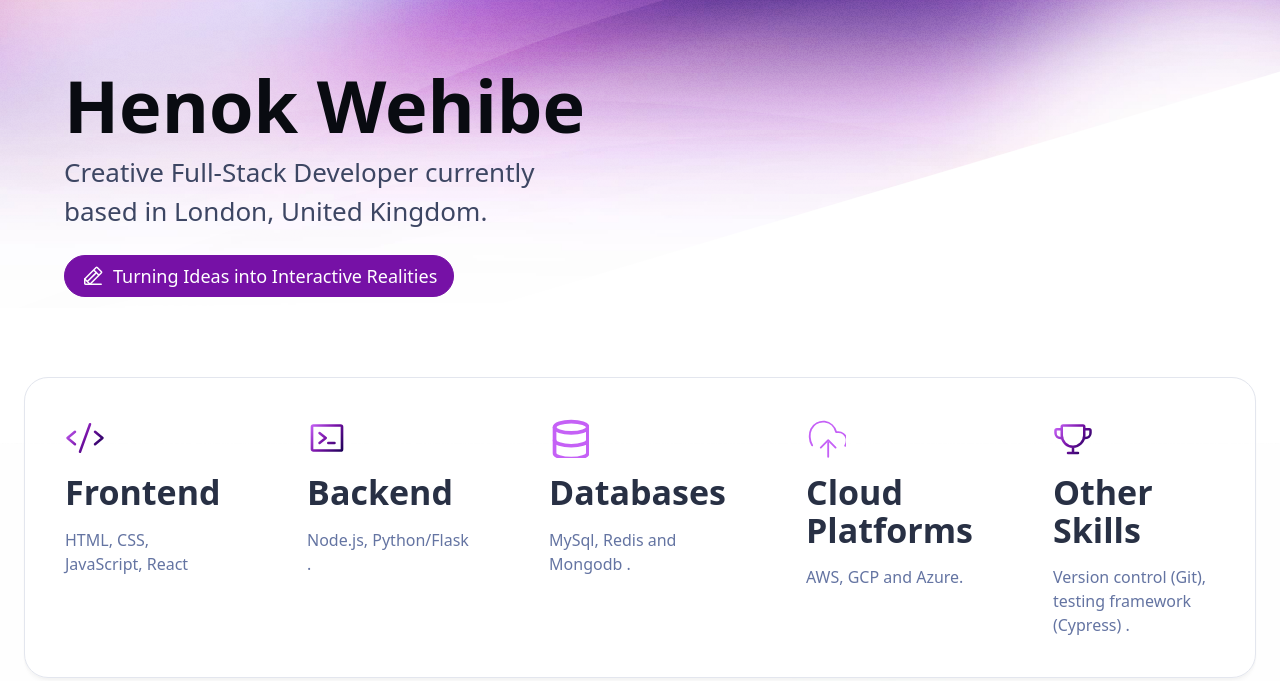
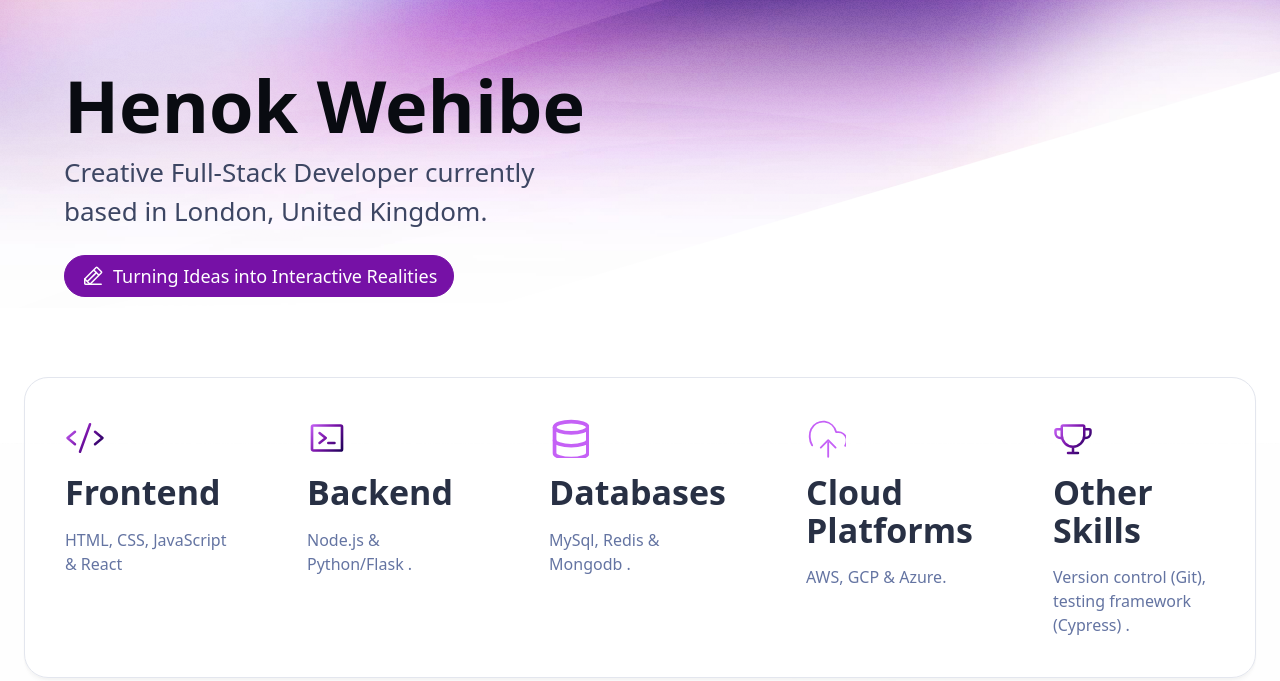
Before and after one commit to micrometre/resume, an Astro site: page / in a window 1280 px wide. Shown: the part 119-800 px from the top of the page. Built offline with nearby package versions, Linux system fonts and the light colour scheme; Astro itself is replaced by a stand-in of ours.

Commit message:
sorted media

```diff
--- a/src/components/Skills.astro
+++ b/src/components/Skills.astro
@@ -11,7 +11,7 @@ import Icon from "./Icon.astro";
 			gradient
 		/>
 		<h2>Frontend</h2>
-		<p>HTML, CSS, JavaScript, React</p>
+		<p>HTML, CSS, JavaScript & React</p>
 	</div>
 	<div class="stack gap-5 lg:gap-4">
 		<Icon
@@ -21,7 +21,7 @@ import Icon from "./Icon.astro";
 			gradient
 		/>
 		<h2>Backend</h2>
-		<p>Node.js, Python/Flask .</p>
+		<p>Node.js & Python/Flask .</p>
 	</div>
 	<div class="stack gap-2 lg:gap-4">
 		<Icon
@@ -31,7 +31,7 @@ import Icon from "./Icon.astro";
 			gradient
 		/>
 		<h2>Databases</h2>
-		<p>MySql, Redis and Mongodb .</p>
+		<p>MySql, Redis & Mongodb .</p>
 	</div>
 	<div class="stack gap-2 lg:gap-4">
 		<Icon
@@ -41,7 +41,7 @@ import Icon from "./Icon.astro";
 			gradient
 		/>
 		<h2>Cloud Platforms</h2>
-		<p>AWS, GCP and Azure.</p>
+		<p>AWS, GCP & Azure.</p>
 	</div>
 	<div class="stack gap-2 lg:gap-4">
 		<Icon
```
Also changed, not shown: public/favicon.svg.
